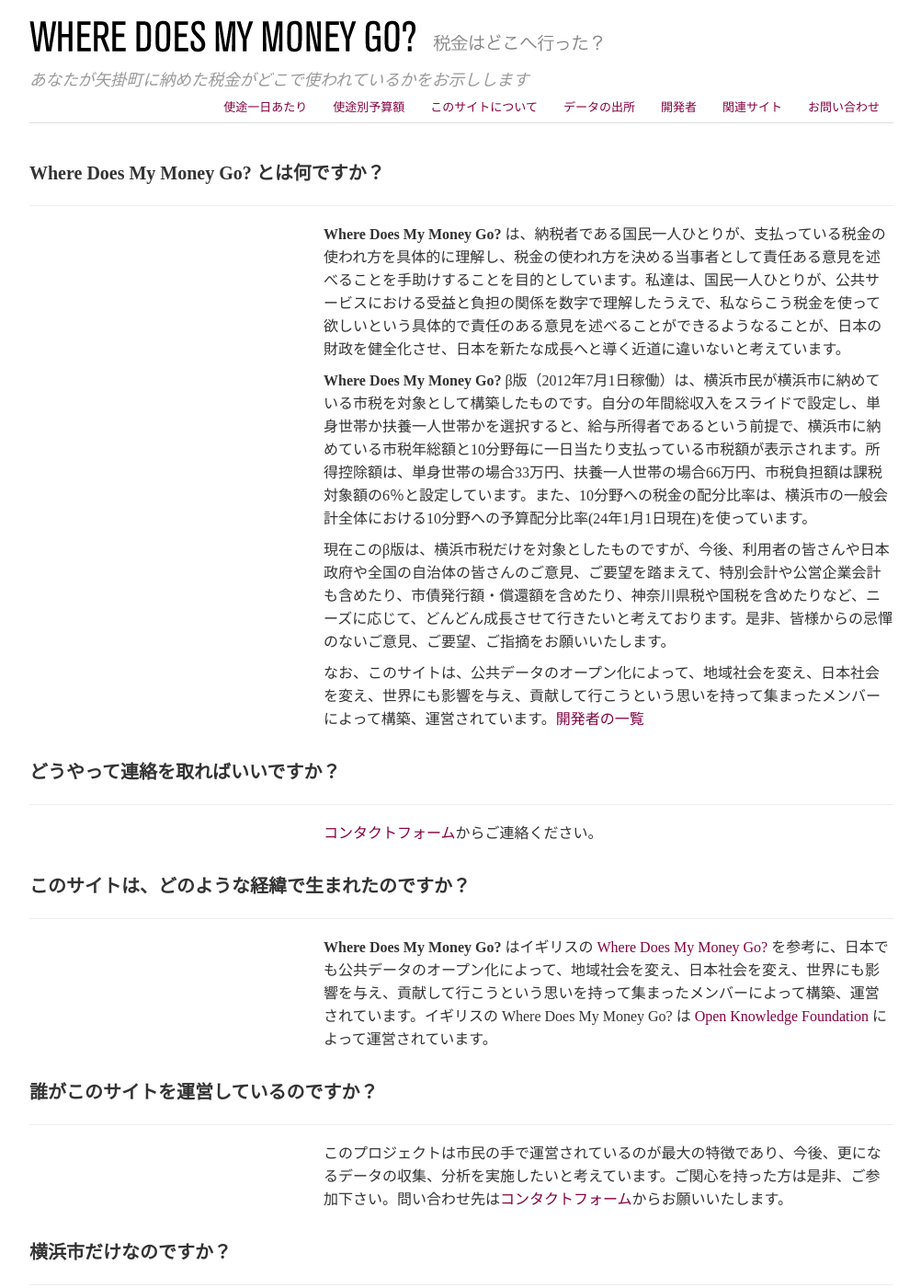
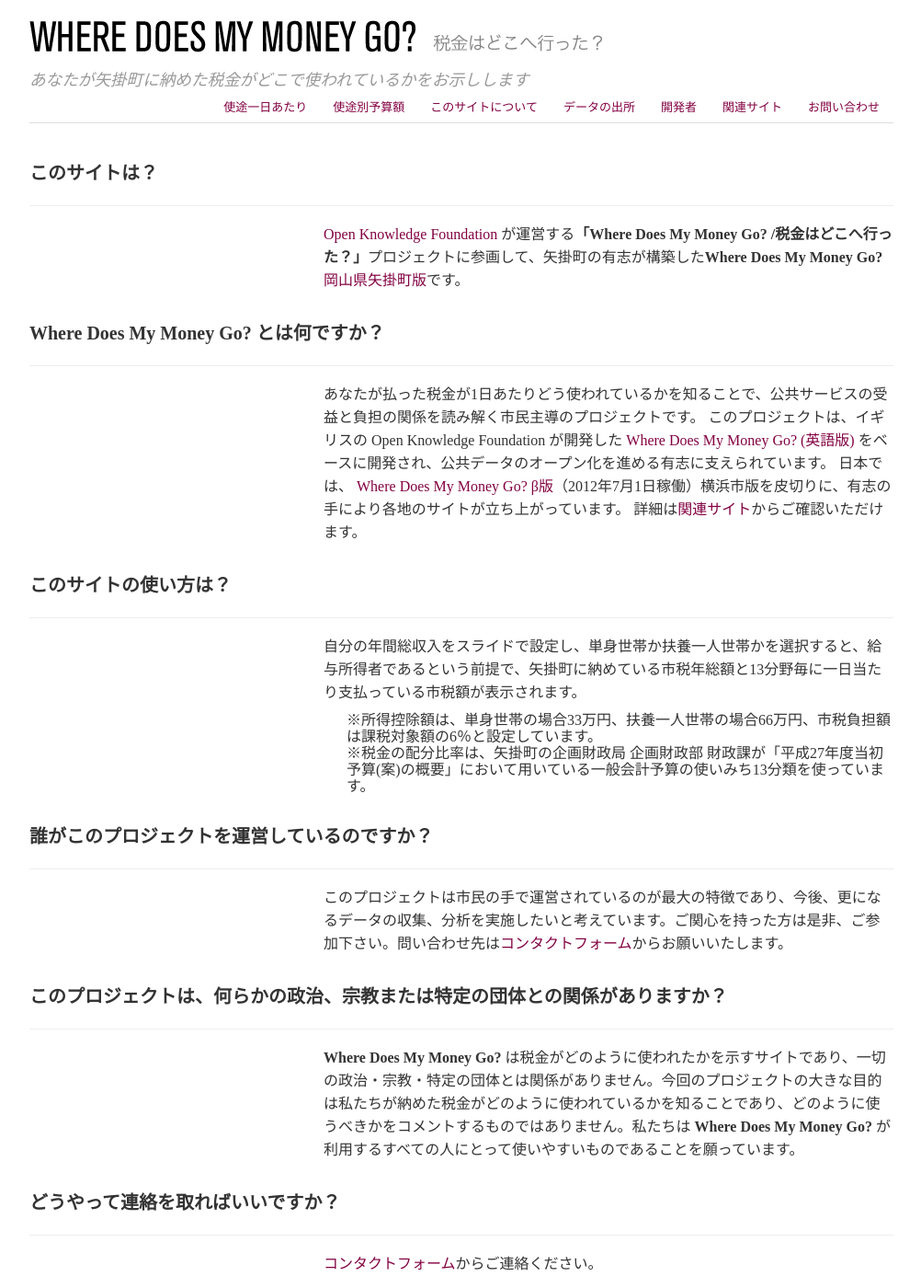
Before and after one commit to data-cradle/spending-yakage, a Jekyll site: the page built from about.html, in a window 1280 px wide and 1400 px high. Shown: the whole window at 92% size, without its empty margins (138-1140 px from the left). Built offline with Jekyll 4.4.1, drawn with Linux system fonts in a browser that asks for light colours; nearby versions of some CDN libraries; some of the changed text lies outside the part shown.

Commit message:
update city name

```diff
--- a/about.html
+++ b/about.html
@@ -3,17 +3,51 @@
 title: About
 ---
 
+<h2 class="page-header">このサイトは？</h2>
+
+<div class="row">
+  <div class="span8 offset4">
+    <p><a href="http://okfn.org/">Open Knowledge Foundation</a> が運営する<strong>「Where Does My Money Go? /税金はどこへ行った？」</strong>プロジェクトに参画して、矢掛町の有志が構築した<strong>Where Does My Money Go?</strong><a href="http://map.goo.ne.jp/ocn/?address=%E5%B2%A1%E5%B1%B1%E7%9C%8C%E5%80%89%E6%95%B7%E5%B8%82%E7%89%88%E3%81%A7%E3%81%99%E3%80%82&ZM=9&SZ=480,360">岡山県矢掛町版</a>です。</p>
+</div>
+</div>
 <h2 class="page-header">Where Does My Money Go? とは何ですか？</h2>
 
 <div class="row">
   <div class="span8 offset4">
-    <p><strong>Where Does My Money Go?</strong> は、納税者である国民一人ひとりが、支払っている税金の使われ方を具体的に理解し、税金の使われ方を決める当事者として責任ある意見を述べることを手助けすることを目的としています。私達は、国民一人ひとりが、公共サービスにおける受益と負担の関係を数字で理解したうえで、私ならこう税金を使って欲しいという具体的で責任のある意見を述べることができるようなることが、日本の財政を健全化させ、日本を新たな成長へと導く近道に違いないと考えています。</p>
+    <p>あなたが払った税金が1日あたりどう使われているかを知ることで、公共サービスの受益と負担の関係を読み解く市民主導のプロジェクトです。
+    このプロジェクトは、イギリスの Open Knowledge Foundation が開発した <a href="http://www.wheredoesmymoneygo.org/">Where Does My Money Go? (英語版) </a>をベースに開発され、公共データのオープン化を進める有志に支えられています。
+    日本では、<a href="http://yokohama.spending.jp/"> Where Does My Money Go? β版</a>（2012年7月1日稼働）横浜市版を皮切りに、有志の手により各地のサイトが立ち上がっています。
+    詳細は<a href="http://kurashiki.spending.jp/links.html">関連サイト</a>からご確認いただけます。</p>
+  </div>
+</div>
 
-    <p><strong>Where Does My Money Go?</strong> β版（2012年7月1日稼働）は、横浜市民が横浜市に納めている市税を対象として構築したものです。自分の年間総収入をスライドで設定し、単身世帯か扶養一人世帯かを選択すると、給与所得者であるという前提で、横浜市に納めている市税年総額と10分野毎に一日当たり支払っている市税額が表示されます。所得控除額は、単身世帯の場合33万円、扶養一人世帯の場合66万円、市税負担額は課税対象額の6％と設定しています。また、10分野への税金の配分比率は、横浜市の一般会計全体における10分野への予算配分比率(24年1月1日現在)を使っています。</p>
 
-    <p>現在このβ版は、横浜市税だけを対象としたものですが、今後、利用者の皆さんや日本政府や全国の自治体の皆さんのご意見、ご要望を踏まえて、特別会計や公営企業会計も含めたり、市債発行額・償還額を含めたり、神奈川県税や国税を含めたりなど、ニーズに応じて、どんどん成長させて行きたいと考えております。是非、皆様からの忌憚のないご意見、ご要望、ご指摘をお願いいたします。</p>
+<h2 class="page-header"><a name="supported-by"></a> このサイトの使い方は？ </h2>
 
-    <p>なお、このサイトは、公共データのオープン化によって、地域社会を変え、日本社会を変え、世界にも影響を与え、貢献して行こうという思いを持って集まったメンバーによって構築、運営されています。<a href="about.html">開発者の一覧</a></p>
+<div class="row">
+  <div class="span8 offset4">
+    <p>自分の年間総収入をスライドで設定し、単身世帯か扶養一人世帯かを選択すると、給与所得者であるという前提で、矢掛町に納めている市税年総額と13分野毎に一日当たり支払っている市税額が表示されます。
+    <ul>
+      <li style="list-style:none">※所得控除額は、単身世帯の場合33万円、扶養一人世帯の場合66万円、市税負担額は課税対象額の6％と設定しています。</li>
+      <li style="list-style:none">※税金の配分比率は、矢掛町の企画財政局 企画財政部 財政課が「平成27年度当初予算(案)の概要」において用いている一般会計予算の使いみち13分類を使っています。</li>
+    </ul>
+    </p>
+
+  </div>
+</div>
+
+<h2 class="page-header">誰がこのプロジェクトを運営しているのですか？</h2>
+
+<div class="row">
+  <div class="span8 offset4">
+    <p>このプロジェクトは市民の手で運営されているのが最大の特徴であり、今後、更になるデータの収集、分析を実施したいと考えています。ご関心を持った方は是非、ご参加下さい。問い合わせ先は<a href="contact.html">コンタクトフォーム</a>からお願いいたします。
+  </div>
+</div>
+
+<h2 class="page-header">このプロジェクトは、何らかの政治、宗教または特定の団体との関係がありますか？</h2>
+<div class="row">
+  <div class="span8 offset4">
+    <p><strong>Where Does My Money Go?</strong> は税金がどのように使われたかを示すサイトであり、一切の政治・宗教・特定の団体とは関係がありません。今回のプロジェクトの大きな目的は私たちが納めた税金がどのように使われているかを知ることであり、どのように使うべきかをコメントするものではありません。私たちは <strong>Where Does My Money Go?</strong> が利用するすべての人にとって使いやすいものであることを願っています。</p>
   </div>
 </div>
 
@@ -21,42 +55,7 @@
 
 <div class="row">
   <div class="span8 offset4">
-    <p><a href="contact.html">コンタクトフォーム</a>からご連絡ください。</p>
+    <p><a href="contact.html">コンタクトフォーム</a>からご連絡ください。</p><br>このサイトは、<strong>高梁川流域オープンデータポータルサイト「<a href="dhttp://dataeye.jp/pages/content/index.html">dataeye データから見えるもの</a>」</strong>のコンテンツの一つです。
+ご意見・ご要望がございましたら、<strong>「<a href="http://dataeye.jp/contact/contact_register/index.html">dataeye アイデアボックス</a>」</strong>からご連絡ください。
   </div>
 </div>
-
-<h2 class="page-header"><a name="supported-by"></a> このサイトは、どのような経緯で生まれたのですか？ </h2>
-
-<div class="row">
-  <div class="span8 offset4">
-    <p><strong>Where Does My Money Go?</strong> はイギリスの <a href="http://www.wheredoesmymoneygo.org/">Where Does My Money Go?</a> を参考に、日本でも公共データのオープン化によって、地域社会を変え、日本社会を変え、世界にも影響を与え、貢献して行こうという思いを持って集まったメンバーによって構築、運営されています。イギリスの Where Does My Money Go? は <a href="http://okfn.org/">Open Knowledge Foundation</a> によって運営されています。</p>
-
-  </div>
-</div>
-
-
-<h2 class="page-header">誰がこのサイトを運営しているのですか？</h2>
-
-<div class="row">
-  <div class="span8 offset4">
-    <p>このプロジェクトは市民の手で運営されているのが最大の特徴であり、今後、更になるデータの収集、分析を実施したいと考えています。ご関心を持った方は是非、ご参加下さい。問い合わせ先は<a href="contact.html">コンタクトフォーム</a>からお願いいたします。</p>
-    </p>
-  </div>
-</div>
-
-<h2 class="page-header">横浜市だけなのですか？</h2>
-
-<div class="row">
-  <div class="span8 offset4">
-    <p>各地の有志の手により、横浜以外にもサイトが立ち上がっています。詳細は<a href="links.html">関連サイト</a>からご確認いただけます。</p>
-    </p>
-  </div>
-</div>
-
-
-<h2 class="page-header">このプロジェクトは、何らかの政治、宗教または特定の団体との関係がありますか？</h2>
-<div class="row">
-  <div class="span8 offset4">
-    <p><strong>Where Does My Money Go?</strong> は横浜市税がどのように使われたかを示すサイトであり、一切の政治・宗教・特定の団体とは関係がありません。また、横浜市税を何に使うべきで、何に使うべきでないのかを主張するサイトでもありません。今回のプロジェクトの大きな目的は私たちが納めた税金がどのように使われているかを知ることであり、どのように使うべきかをコメントするものではありません。私たちは <strong>Where Does My Money Go?</strong> が利用するすべての人にとって使いやすいものであることを願っています。</p>
-  </div>
-</div>
```
